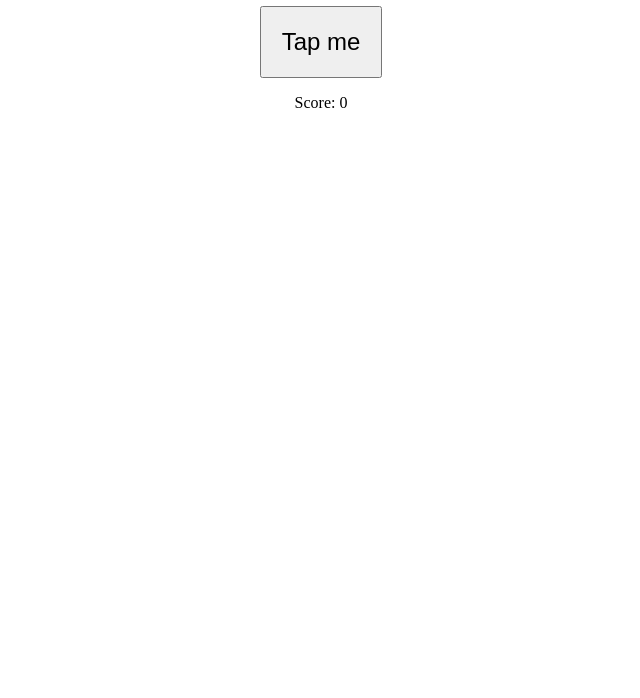
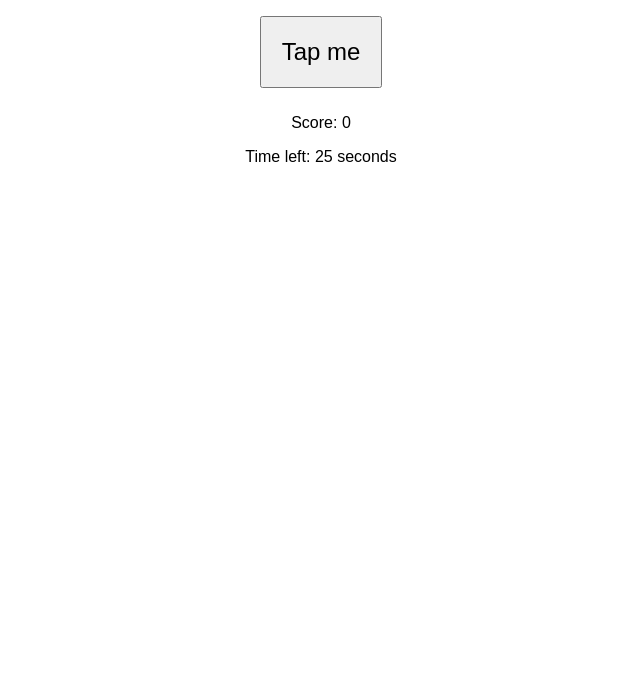
Before and after one commit to Darkguyt/howdie_tapping-game, a plain HTML site: page index.html in a window 1280 px wide. Shown: the part 102-800 px from the top of the page, without its empty margins (319-959 px from the left). Drawn offline with Linux system fonts and the light colour scheme.

Commit message:
Update index.html

```diff
--- a/index.html
+++ b/index.html
@@ -5,24 +5,58 @@
   <meta name="viewport" content="width=device-width, initial-scale=1.0">
   <title>Tapping Game</title>
   <style>
-    body { text-align: center; margin-top: 50px; }
-    button { font-size: 24px; padding: 20px; }
+    body { text-align: center; margin-top: 50px; font-family: Arial, sans-serif; }
+    button { font-size: 24px; padding: 20px; margin: 10px; }
+    .hidden { display: none; }
+    #gameContainer { display: inline-block; }
   </style>
 </head>
 <body>
-  <h1>Tap the Button!</h1>
-  <button id="tapButton">Tap me</button>
-  <p>Score: <span id="score">0</span></p>
+  <h1>Tapping Game</h1>
+  <div id="gameContainer">
+    <button id="tapButton">Tap me</button>
+    <button id="resetButton" class="hidden">Reset</button>
+    <p>Score: <span id="score">0</span></p>
+    <p>Time left: <span id="timer">30</span> seconds</p>
+  </div>
 
   <script>
     let score = 0;
+    let timeLeft = 30;
+    let timerInterval;
     const button = document.getElementById('tapButton');
+    const resetButton = document.getElementById('resetButton');
     const scoreDisplay = document.getElementById('score');
+    const timerDisplay = document.getElementById('timer');
+
+    function startGame() {
+      score = 0;
+      timeLeft = 30;
+      scoreDisplay.textContent = score;
+      timerDisplay.textContent = timeLeft;
+      resetButton.classList.add('hidden');
+      button.disabled = false;
+
+      timerInterval = setInterval(() => {
+        timeLeft--;
+        timerDisplay.textContent = timeLeft;
+        if (timeLeft <= 0) {
+          clearInterval(timerInterval);
+          button.disabled = true;
+          resetButton.classList.remove('hidden');
+        }
+      }, 1000);
+    }
 
     button.addEventListener('click', () => {
       score++;
       scoreDisplay.textContent = score;
     });
+
+    resetButton.addEventListener('click', startGame);
+
+    // Start the game when the page loads
+    startGame();
   </script>
 </body>
 </html>
```
